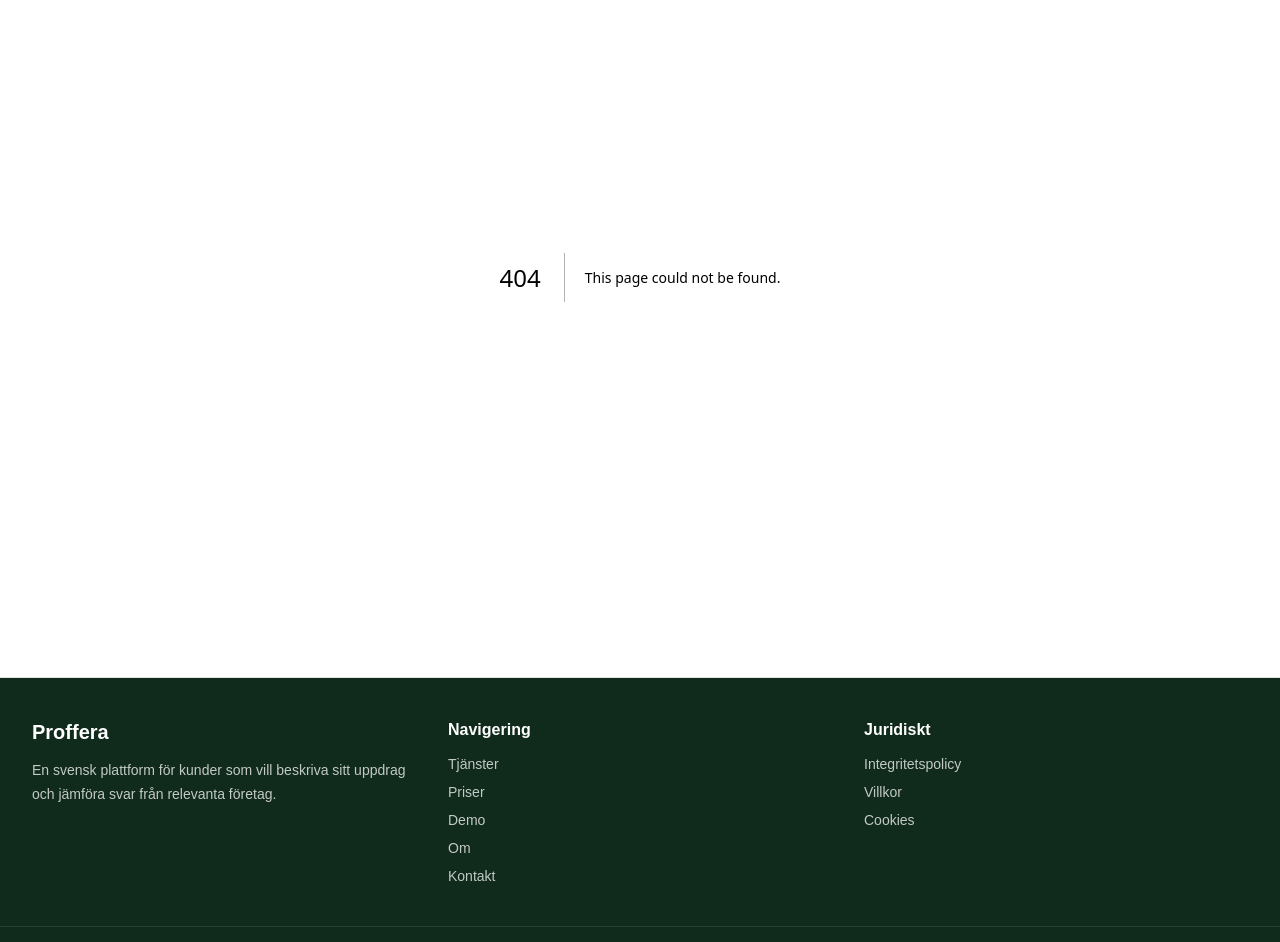
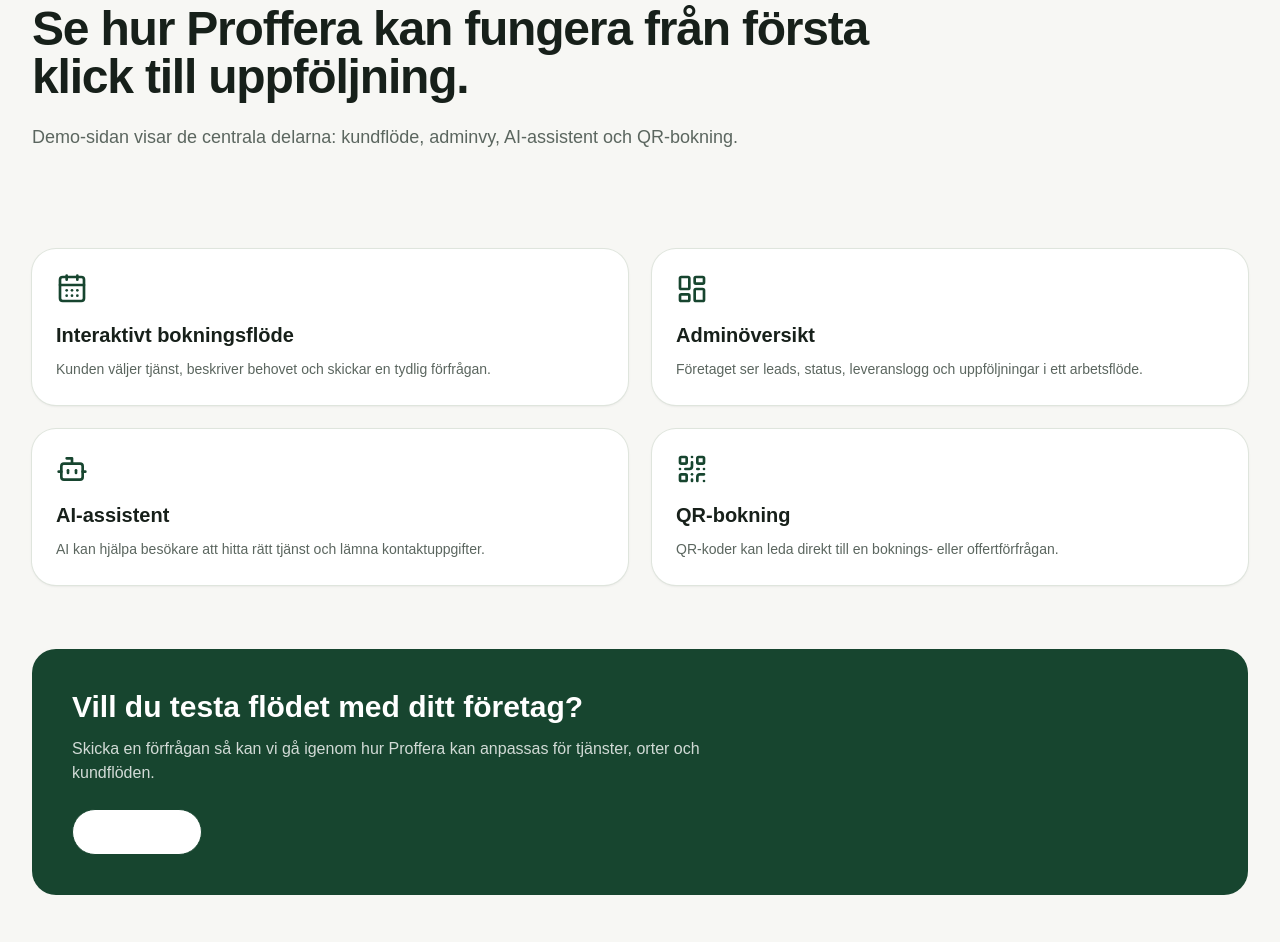
Before and after one commit to ibboabdoli-ai/Proffera, a Next.js app: page /demo in a window 1280 px wide. Before the commit this address had no page. Shown: the part 200-1142 px from the top of the page. Built offline with nearby package versions, Linux system fonts and the light colour scheme.

Commit message:
phase 16.1: add demo page

```diff
--- /dev/null
+++ b/src/app/demo/page.tsx
@@ -0,0 +1,47 @@
+import { Bot, CalendarDays, LayoutDashboard, QrCode } from "lucide-react";
+import { ButtonLink } from "@/components/ui/button-link";
+
+const demoBlocks = [
+  { icon: CalendarDays, title: "Interaktivt bokningsflöde", text: "Kunden väljer tjänst, beskriver behovet och skickar en tydlig förfrågan." },
+  { icon: LayoutDashboard, title: "Adminöversikt", text: "Företaget ser leads, status, leveranslogg och uppföljningar i ett arbetsflöde." },
+  { icon: Bot, title: "AI-assistent", text: "AI kan hjälpa besökare att hitta rätt tjänst och lämna kontaktuppgifter." },
+  { icon: QrCode, title: "QR-bokning", text: "QR-koder kan leda direkt till en boknings- eller offertförfrågan." },
+];
+
+export default function DemoPage() {
+  return (
+    <div className="bg-[#f7f7f4]">
+      <section className="mx-auto max-w-7xl px-4 py-16 sm:px-6 lg:px-8 lg:py-24">
+        <p className="text-sm font-semibold uppercase tracking-wide text-[#17452f]">Demo</p>
+        <h1 className="mt-3 max-w-4xl text-4xl font-bold tracking-tight text-[#17201a] sm:text-5xl">
+          Se hur Proffera kan fungera från första klick till uppföljning.
+        </h1>
+        <p className="mt-5 max-w-3xl text-lg leading-8 text-[#5b665f]">
+          Demo-sidan visar de centrala delarna: kundflöde, adminvy, AI-assistent och QR-bokning.
+        </p>
+      </section>
+
+      <section className="mx-auto grid max-w-7xl gap-6 px-4 pb-16 sm:px-6 lg:grid-cols-2 lg:px-8">
+        {demoBlocks.map(({ icon: Icon, title, text }) => (
+          <article key={title} className="rounded-3xl bg-white p-6 shadow-sm ring-1 ring-[#dfe5dd]">
+            <Icon className="h-8 w-8 text-[#17452f]" aria-hidden="true" />
+            <h2 className="mt-4 text-xl font-semibold text-[#17201a]">{title}</h2>
+            <p className="mt-2 text-sm leading-6 text-[#5b665f]">{text}</p>
+          </article>
+        ))}
+      </section>
+
+      <section className="mx-auto max-w-7xl px-4 pb-16 sm:px-6 lg:px-8">
+        <div className="rounded-3xl bg-[#17452f] p-8 text-white md:p-10">
+          <h2 className="text-3xl font-bold">Vill du testa flödet med ditt företag?</h2>
+          <p className="mt-3 max-w-2xl text-white/80">
+            Skicka en förfrågan så kan vi gå igenom hur Proffera kan anpassas för tjänster, orter och kundflöden.
+          </p>
+          <div className="mt-6">
+            <ButtonLink href="/kontakt" variant="secondary">Kontakta oss</ButtonLink>
+          </div>
+        </div>
+      </section>
+    </div>
+  );
+}
```
